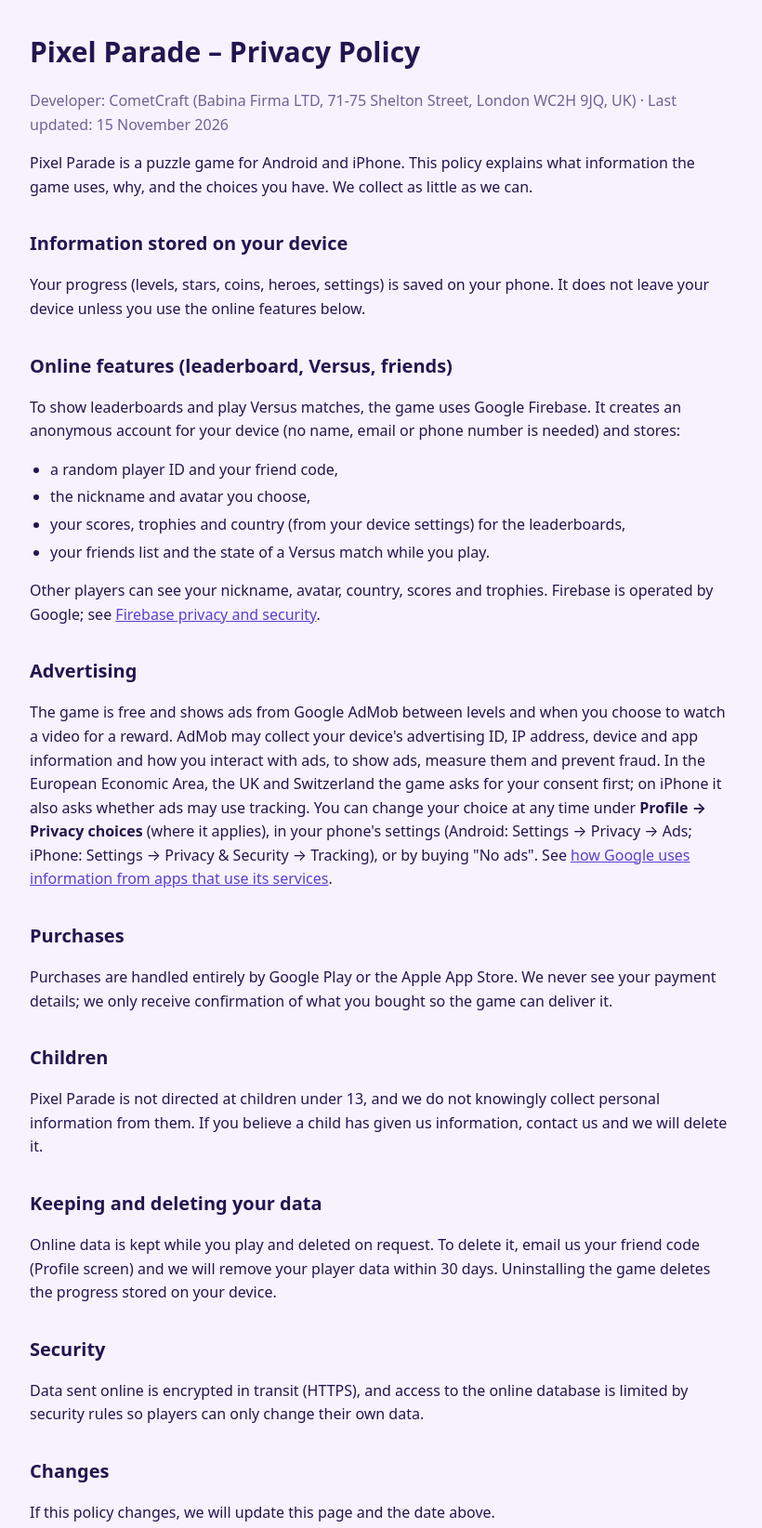
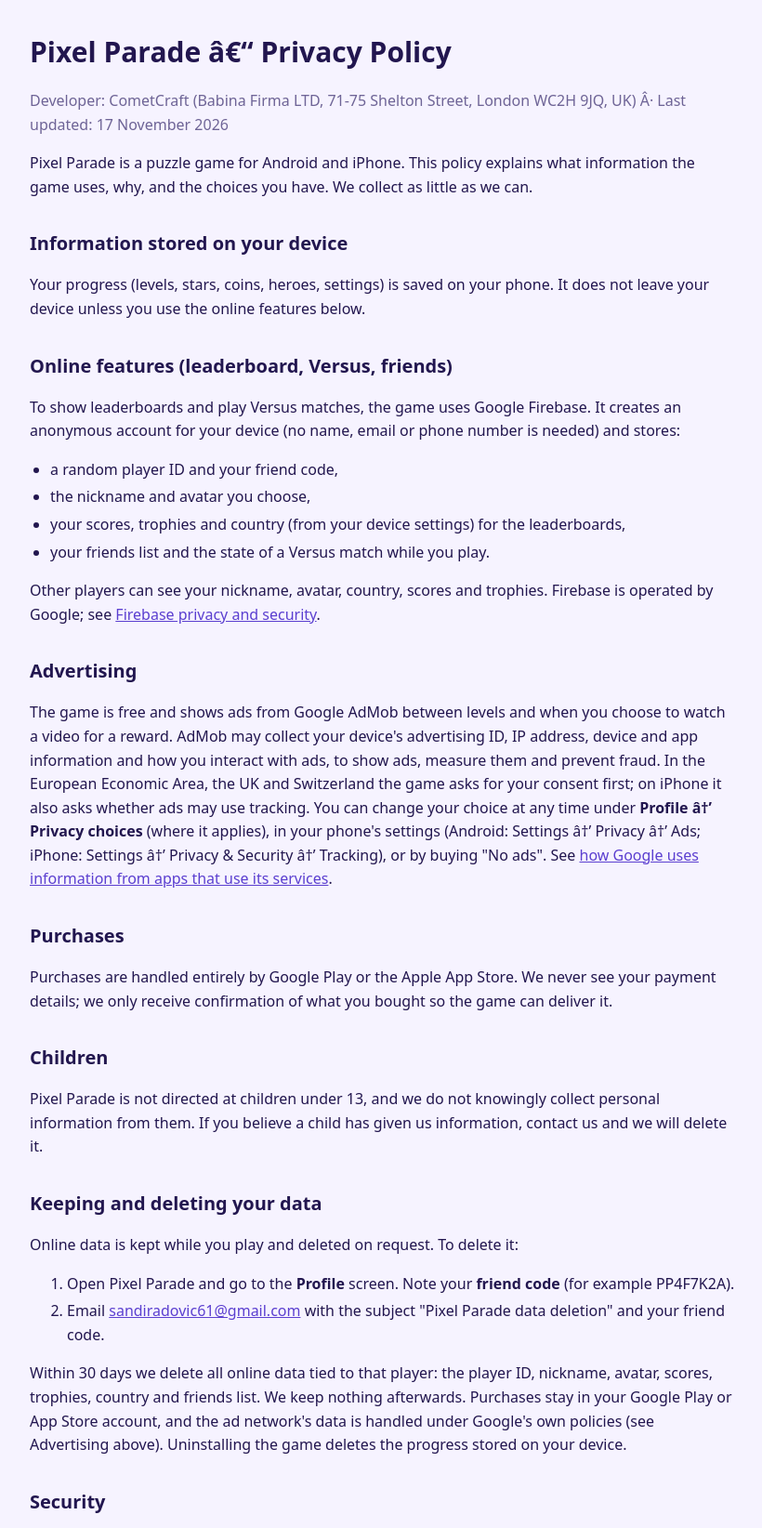
Before and after one commit to sandix209/sandix209.github.io, a plain HTML site: page privacy-policy.html in a window 1280 px wide. Shown: the top 1644 px of the page at 93% size, without its empty margins (228-1048 px from the left). Drawn offline with Linux system fonts and the light colour scheme.

Commit message:
Privacy policy: data deletion steps
Co-Authored-By: Claude Opus 5.5 <noreply@anthropic.com>

```diff
--- a/privacy-policy.html
+++ b/privacy-policy.html
@@ -3,7 +3,7 @@
 <head>
 <meta charset="utf-8">
 <meta name="viewport" content="width=device-width,initial-scale=1">
-<title>Pixel Parade – Privacy Policy</title>
+<title>Pixel Parade â€“ Privacy Policy</title>
 <style>
   body{margin:0; background:#F6F3FF; color:#22164F; font:16px/1.6 system-ui,-apple-system,"Segoe UI",sans-serif}
   main{max-width:760px; margin:0 auto; padding:32px 20px 64px}
@@ -14,8 +14,8 @@
 </head>
 <body>
 <main>
-<h1>Pixel Parade – Privacy Policy</h1>
-<p class="muted">Developer: CometCraft (Babina Firma LTD, 71-75 Shelton Street, London WC2H 9JQ, UK) · Last updated: 15 November 2026</p>
+<h1>Pixel Parade â€“ Privacy Policy</h1>
+<p class="muted">Developer: CometCraft (Babina Firma LTD, 71-75 Shelton Street, London WC2H 9JQ, UK) Â· Last updated: 17 November 2026</p>
 
 <p>Pixel Parade is a puzzle game for Android and iPhone. This policy explains what information the game
 uses, why, and the choices you have. We collect as little as we can.</p>
@@ -41,8 +41,8 @@ see <a href="https://firebase.google.com/support/privacy">Firebase privacy and s
 for a reward. AdMob may collect your device's advertising ID, IP address, device and app information and
 how you interact with ads, to show ads, measure them and prevent fraud. In the European Economic Area,
 the UK and Switzerland the game asks for your consent first; on iPhone it also asks whether ads may use
-tracking. You can change your choice at any time under <b>Profile → Privacy choices</b> (where it applies),
-in your phone's settings (Android: Settings → Privacy → Ads; iPhone: Settings → Privacy &amp; Security →
+tracking. You can change your choice at any time under <b>Profile â†’ Privacy choices</b> (where it applies),
+in your phone's settings (Android: Settings â†’ Privacy â†’ Ads; iPhone: Settings â†’ Privacy &amp; Security â†’
 Tracking), or by buying "No ads". See <a href="https://policies.google.com/technologies/partner-sites">how
 Google uses information from apps that use its services</a>.</p>
 
@@ -54,10 +54,17 @@ we only receive confirmation of what you bought so the game can deliver it.</p>
 <p>Pixel Parade is not directed at children under 13, and we do not knowingly collect personal information
 from them. If you believe a child has given us information, contact us and we will delete it.</p>
 
-<h2>Keeping and deleting your data</h2>
-<p>Online data is kept while you play and deleted on request. To delete it, email us your friend code
-(Profile screen) and we will remove your player data within 30 days. Uninstalling the game deletes the
-progress stored on your device.</p>
+<h2 id="delete-data">Keeping and deleting your data</h2>
+<p>Online data is kept while you play and deleted on request. To delete it:</p>
+<ol>
+  <li>Open Pixel Parade and go to the <b>Profile</b> screen. Note your <b>friend code</b> (for example PP4F7K2A).</li>
+  <li>Email <a href="mailto:sandiradovic61@gmail.com?subject=Pixel%20Parade%20data%20deletion">sandiradovic61@gmail.com</a>
+  with the subject "Pixel Parade data deletion" and your friend code.</li>
+</ol>
+<p>Within 30 days we delete all online data tied to that player: the player ID, nickname, avatar, scores,
+trophies, country and friends list. We keep nothing afterwards. Purchases stay in your Google Play or App
+Store account, and the ad network's data is handled under Google's own policies (see Advertising above).
+Uninstalling the game deletes the progress stored on your device.</p>
 
 <h2>Security</h2>
 <p>Data sent online is encrypted in transit (HTTPS), and access to the online database is limited by
```
